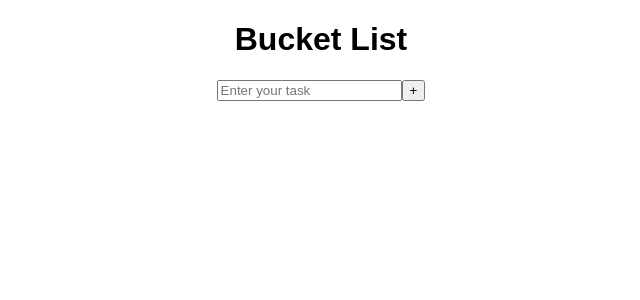
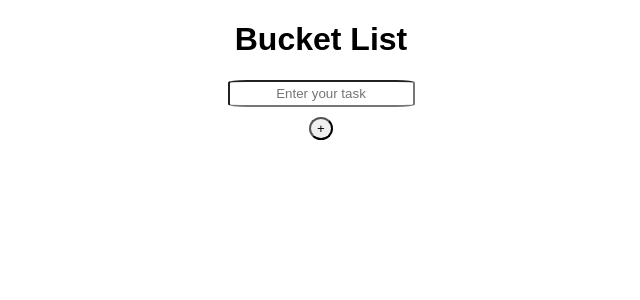
Before and after one commit to deepak-07/ToDo-Lists, a React (Create React App) app: page / in a window 1280 px wide. Shown: the top 300 px of the page, without its empty margins (319-959 px from the left). Built offline with nearby package versions, Linux system fonts and the light colour scheme.

Commit message:
style: added basic styling

```diff
--- a/src/App.js
+++ b/src/App.js
@@ -45,21 +45,30 @@ export default function App() {
       <h1>Bucket List</h1>
 
       <input
+        className="taskName"
         type="text"
         placeholder="Enter your task"
         value={task}
         onChange={inputHandler}
       />
-      <button onClick={addTask}> + </button>
+      <button className="addTaskbtn" onClick={addTask}>
+        {" "}
+        +{" "}
+      </button>
 
       {/* displaying the tasks */}
       {list.map((itemVal, item) => {
         return (
           <div className="allTask">
             <li key={item}>
-              <FontAwesomeIcon icon="trash" onClick={() => delTask(item)} />
+              <FontAwesomeIcon
+                icon="trash"
+                className="fontAwesome"
+                onClick={() => delTask(item)}
+              />
               {itemVal}
               <FontAwesomeIcon
+                className="fontAwesome"
                 icon="check-circle"
                 onClick={() => checkDone(itemVal, item)}
               />
--- a/src/styles.css
+++ b/src/styles.css
@@ -2,3 +2,42 @@
   font-family: sans-serif;
   text-align: center;
 }
+.taskName {
+  display: block;
+  align-items: center;
+  margin: auto;
+  text-align: center;
+  padding: 4px 3px;
+  margin-bottom: 10px;
+  border-radius: 10%;
+}
+
+.addTaskbtn {
+  border-radius: 50%;
+  padding: 2px 6px;
+  cursor: pointer;
+}
+
+.allTask,
+.taskDone {
+  display: block;
+  align-items: center;
+  margin: auto;
+  text-align: center;
+  padding: 2px 2px;
+  margin-top: 5px;
+}
+
+.allTask li {
+  padding: 2px 2px;
+}
+
+.fontAwesome {
+  padding: 1px 15px;
+  cursor: pointer;
+}
+
+.taskDone li {
+  /* list-style: none; */
+  padding: 2px 2px;
+}
```
